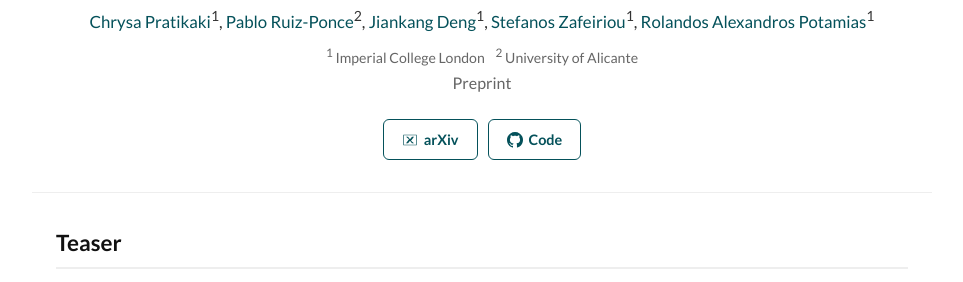
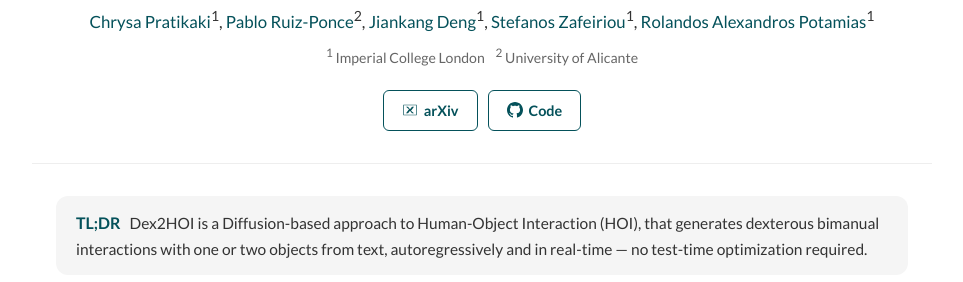
Before and after one commit to cpratikaki/cpratikaki.github.io, a plain HTML site: page dex2hoi/index.html in a window 1280 px wide. Shown: the part 167-449 px from the top of the page, without its empty margins (158-1121 px from the left). Drawn offline with Linux system fonts and the light colour scheme.

Commit message:
page update

```diff
--- a/dex2hoi/index.html
+++ b/dex2hoi/index.html
@@ -260,7 +260,7 @@
     <sup>2</sup> University of Alicante
   </p>
 
-  <p class="venue">Preprint</p>
+
 
   <div class="btn-row">
     <!-- Update href values as your links go live -->
@@ -282,7 +282,6 @@
 
 <!-- ══════════════════════ TEASER ══════════════════════ -->
 <div class="section">
-  <h2 class="section-title">Teaser</h2>
   <div style="background:#f5f5f5; border-radius:12px; padding:14px 20px; margin-bottom:20px;">
     <span style="font-weight:700; color:#04515a;">TL;DR</span>
     <span style="font-size:0.97rem; color:#333;">&nbsp; Dex2HOI is a Diffusion-based approach to Human-Object Interaction (HOI), that generates dexterous bimanual interactions with one or two objects from text, autoregressively and in real-time — no test-time optimization required.</span>
```
